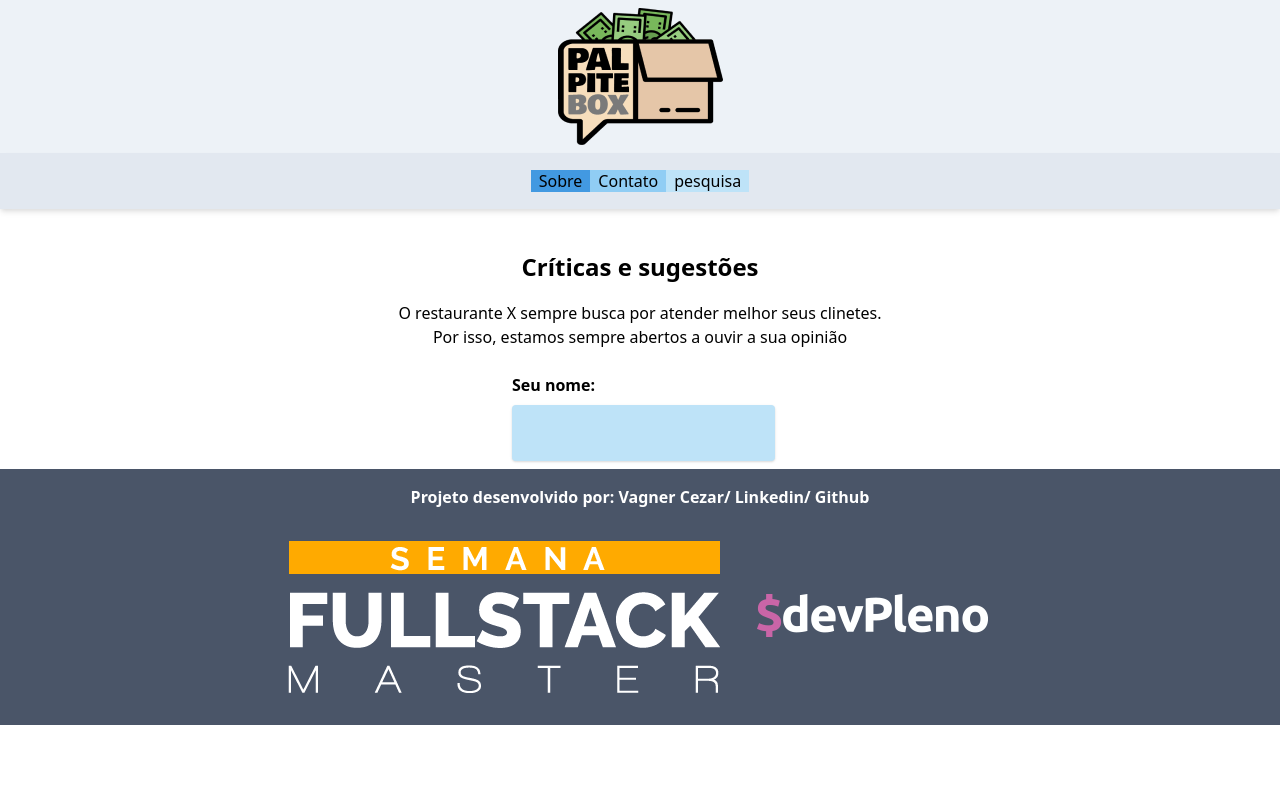
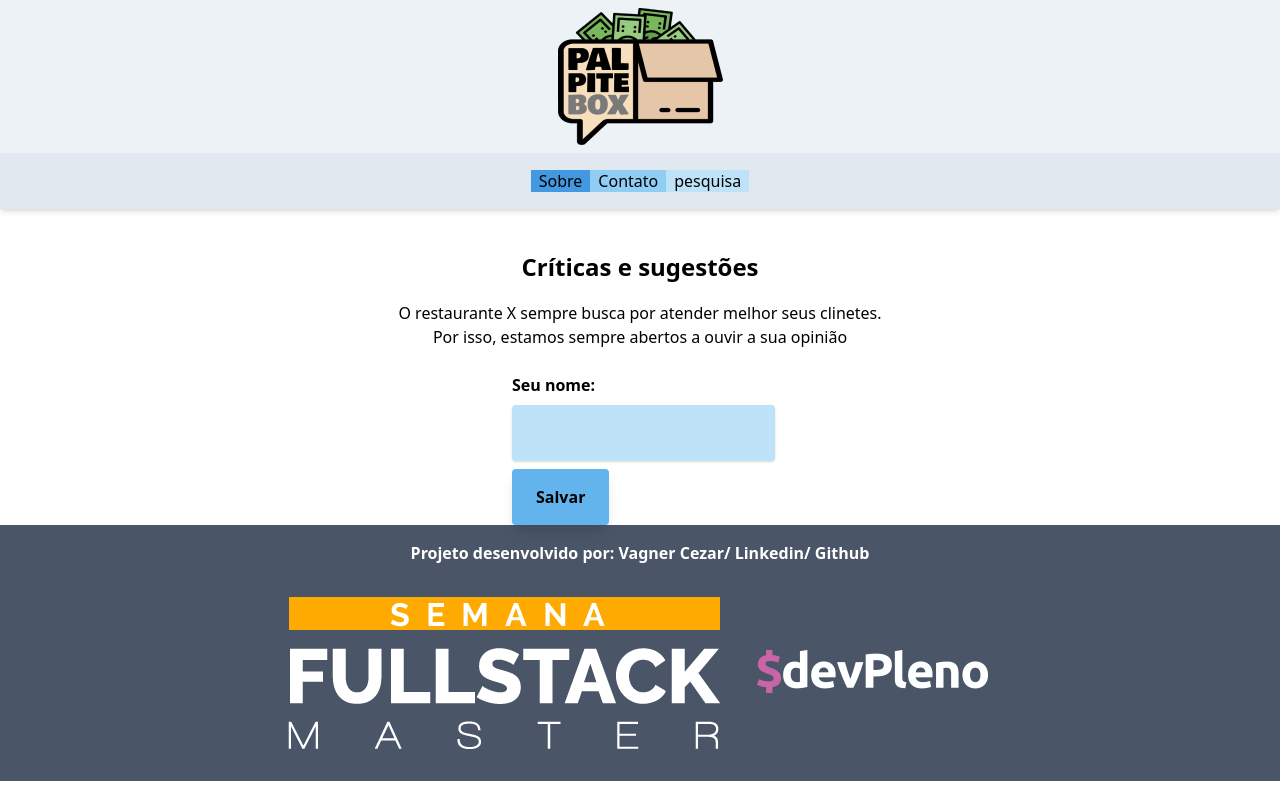
Before and after one commit to VagnerCezar/PalpiteBox, a Next.js app: page /pesquisa in a window 1280 px wide. Built offline with nearby package versions, Linux system fonts and the light colour scheme.

Commit message:
Estudo-Planilha

```diff
--- a/package.json
+++ b/package.json
@@ -10,7 +10,7 @@
     "postcss-import": "^14.0.2",
     "react": "^17.0.2",
     "react-dom": "^17.0.2",
-    "swr": "^1.2.2"
+    "swr": "^0.2.3"
   },
   "devDependencies": {
     "tailwindcss": "^1.9.0"
--- a/pages/api/get-promo.js
+++ b/pages/api/get-promo.js
@@ -1,5 +1,6 @@
 export default async (req, res) => {
   res.end(JSON.stringify({
-    ola: 1
+    showCoupon: true,
+    message: 'Coupon message'
   }))
 }
--- /dev/null
+++ b/pages/api/save.js
@@ -0,0 +1,4 @@
+export default async (req, res) => {
+  console.log(JSON.parse(req.body))
+  res.end(req.body)
+}
--- a/pages/index.js
+++ b/pages/index.js
@@ -6,6 +6,8 @@ const fetcher = (...args) => fetch(...args).then(res => res.json())
 
 const Index = () => {
   const { data, error } = useSWR('/api/get-promo', fetcher)
+  // codigo para saber se está retornando os dados
+  //return (<pre>{JSON.stringify(data)}</pre>)
   return (
     <div>
       <p className='mt-12 text-center font-bold'>
@@ -17,12 +19,14 @@ const Index = () => {
           <a className='bg-blue-400 px-6 py-4 font-bold shadow-lg '>Dar opinião ou sugestão </a>
         </Link>
       </div>
-      <div>
+      {!data && <p>Carregando...</p>}
+      {!error && data && data.showCoupon &&
         <p className='text-center font-bold '>
+          {data.message}
           Ao dar sua opinião e/ou sugestão,<br />
           ganhe 10% na sua próxima compra.
         </p>
-      </div>
+      }
     </div>
   )
 }
--- a/pages/pesquisa.js
+++ b/pages/pesquisa.js
@@ -2,6 +2,24 @@ import React from 'react'
 import Link from 'next/link'
 
 const Pesquisa = () => {
+  const save = async () => {
+    alert('Você ja pode sorrir AGORA')
+    const form = {
+      Nome: 'aaa',
+      Email: 'bbb',
+      Whatsapp: 'ccc'
+    }
+    try {
+      const response = await fetch('/api/save', {
+        method: 'POST',
+        body: JSON.stringify(form)
+      })
+      const data = await response.json()
+      console.log(data)
+    } catch (err) {
+
+    }
+  }
   return (
     <div className='pt-6'>
       <h1 className='text-center font-bold my-4 text-2xl'>Críticas e sugestões</h1>
@@ -12,6 +30,7 @@ const Pesquisa = () => {
       <div className='w-1/5 mx-auto '>
         <label className='font-bold'>Seu nome:</label>
         <input type='text' className='p-4 block shadow bg-blue-200 my-2 rounded' />
+        <button className='bg-blue-400 px-6 py-4 font-bold rounded shadow-lg hover:underline' onClick={save}>Salvar</button>
       </div>
     </div>
   )
```
Also changed, not shown: 2 other files (tests, documents, lock files or other folders).
